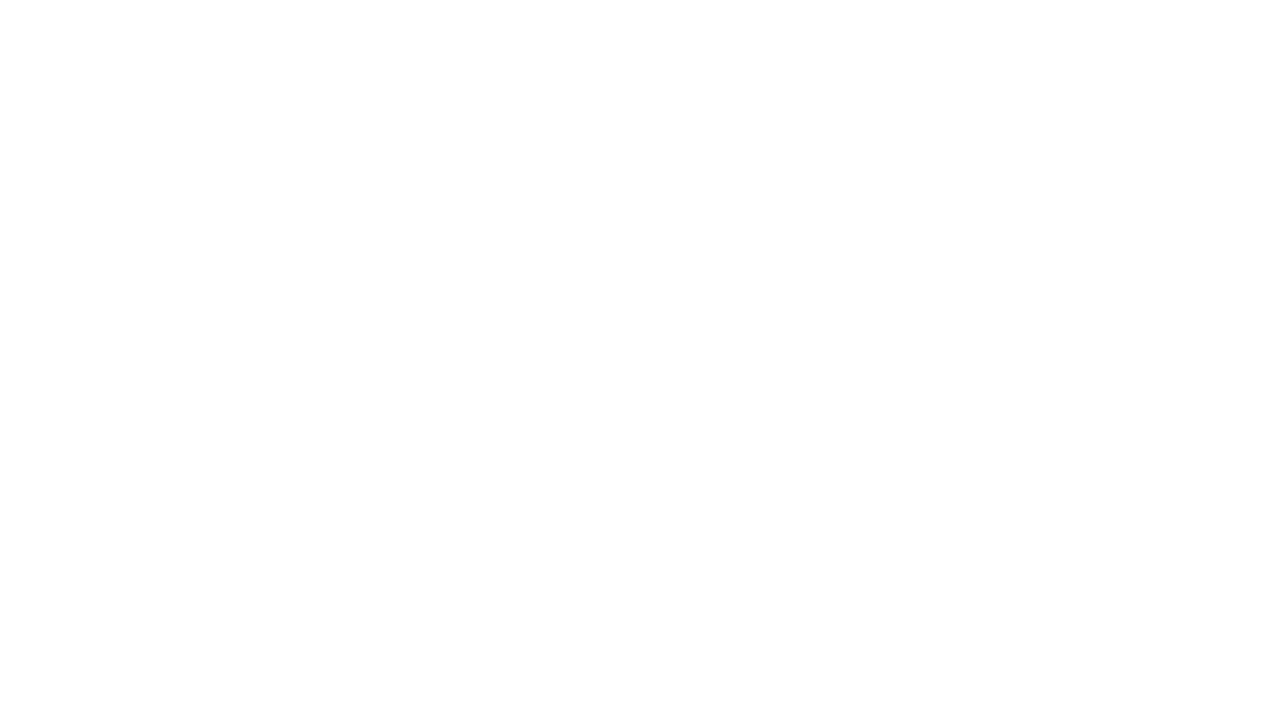
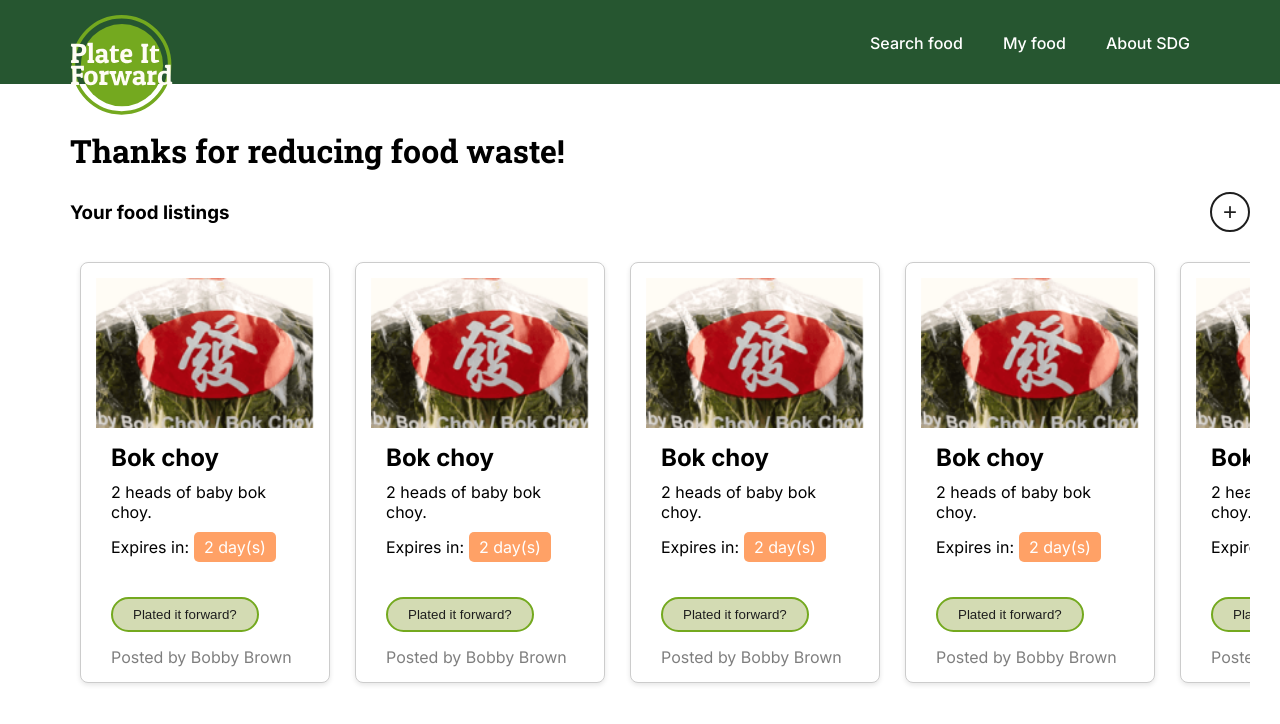
Before and after one commit to rottingdevs/plate-it-forward, a React (Vite) app in the folder frontend/: page /mylistings in a window 1280 px wide. Before the commit this address had no page. Shown: the top 724 px of the page. Built offline with nearby package versions, Linux system fonts and the light colour scheme.

Commit message:
update routing

```diff
--- a/frontend/src/App.jsx
+++ b/frontend/src/App.jsx
@@ -1,10 +1,11 @@
 import "mapbox-gl/dist/mapbox-gl.css";
 
 import "./App.css";
-import MapSearch from "./Pages/MyListingsPage";
+import MapSearch from "./Pages/MapSearchPage";
 import LoginPage from "./Pages/LoginPage";
 import { BrowserRouter, Routes, Route } from "react-router-dom";
 import SignUpPage from "./Pages/SignUpPage";
+import MyListingsPage from "./Pages/MyListingsPage";
 
 function App() {
   return (
@@ -15,6 +16,7 @@ function App() {
         <Route path="/login" element={<LoginPage />} />
         <Route path="/signup" element={<SignUpPage />} />
         <Route path="/search" element={<MapSearch />} />
+        <Route path="/mylistings" element={<MyListingsPage />} />
       </Routes>
     </BrowserRouter>
   )
--- a/frontend/src/Components/NavBar.jsx
+++ b/frontend/src/Components/NavBar.jsx
@@ -8,7 +8,7 @@ function NavBar() {
         <a className="navButton" href="search">
           Search food
         </a>
-        <a className="navButton" href="profile">
+        <a className="navButton" href="mylistings">
           My food
         </a>
         <a className="navButton" href="about">
```
